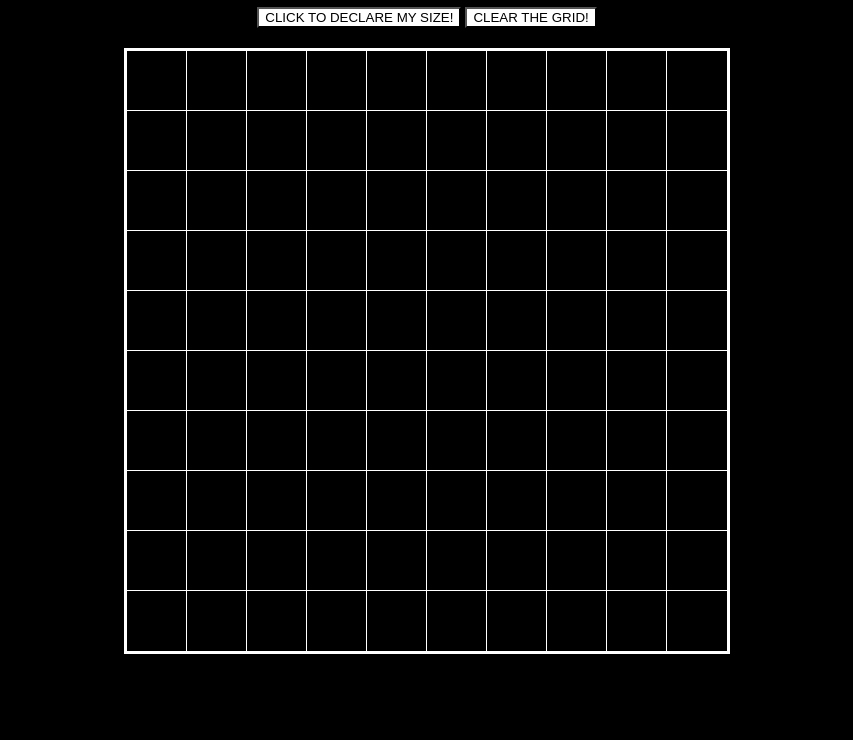
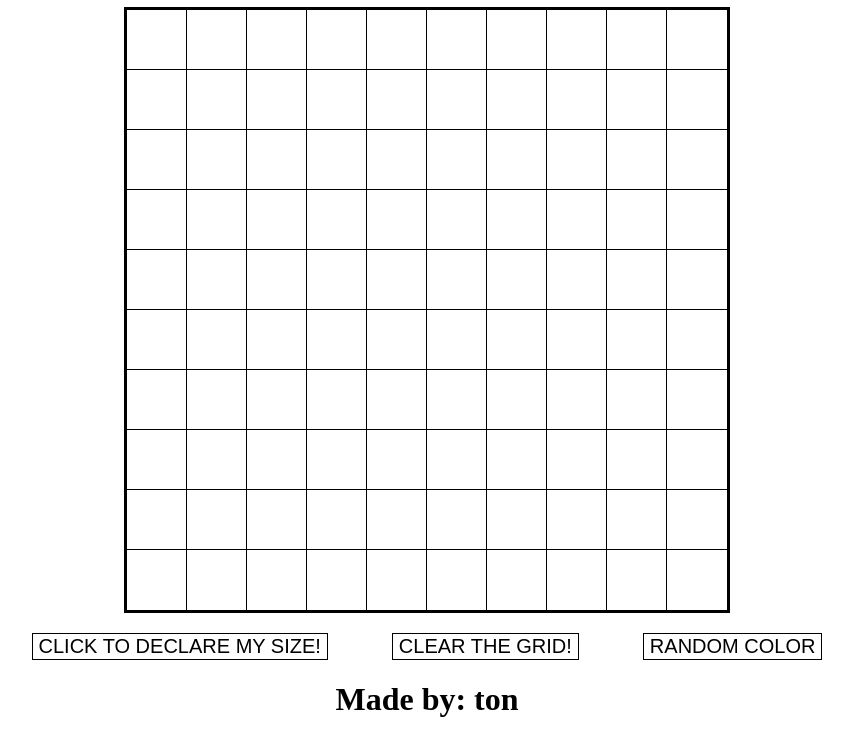
Before and after one commit to antonhann/etchasketch, a plain HTML site: page index.html in a window 1280 px wide. Shown: the part 73-813 px from the top of the page, without its empty margins (213-1066 px from the left). Drawn offline with Linux system fonts and the light colour scheme.

Commit message:
final ig

```diff
--- a/etch.js
+++ b/etch.js
@@ -1,7 +1,10 @@
 const container = document.querySelector('.container')
 changesize(10)
 function promptz(){
-    var x = parseInt(prompt("enter number: "))
+    do{
+        var x = parseInt(prompt("enter number (1-64): "))
+        console.log(x)
+    } while(x < 0 || x >= 65 || !x)
     changesize(x)
 }
 function changesize(n){
@@ -23,7 +26,7 @@ function changesize(n){
     const boxes = document.querySelectorAll('.box')
     boxes.forEach((box) => {
     box.addEventListener('mouseover', function(){
-        box.style.background = 'red'
+        box.style.background = 'black'
     });
 });
 }
@@ -31,6 +34,28 @@ function changesize(n){
 function cleargrid(){
     const boxes = document.querySelectorAll('.box')
     boxes.forEach((box) => {
-        box.style.background = 'black'
+        box.style.background = 'white'
+        box.addEventListener('mouseover', function(){
+            box.style.background = 'black'
     });
+    });
+    const button = document.querySelector('#random')
+    button.style.background = 'white'
+
 }
+
+function randomcolor(){
+    var letters = '0123456789ABCDEF';
+    var color = '#';
+    for (var i = 0; i < 6; i++) {
+        color += letters[Math.floor(Math.random() * 16)];
+    }
+    const boxes = document.querySelectorAll('.box')
+    boxes.forEach((box) => {
+    box.addEventListener('mouseover', function(){
+        box.style.background = color
+    });
+    });
+    const button = document.querySelector('#random')
+    button.style.background = color
+}
--- a/index.html
+++ b/index.html
@@ -8,10 +8,12 @@
     </head>
     <body>
         <h1>ETCH A SKETCH</h1>
-        <button onclick = "promptz()">CLICK TO DECLARE MY SIZE!</button>
-        <button onclick = "cleargrid()">CLEAR THE GRID!</button>
         <div class = 'container'>
         </div>
+        <button onclick = "promptz()" class = 'other'>CLICK TO DECLARE MY SIZE!</button>
+        <button onclick = "cleargrid()" class = 'other'>CLEAR THE GRID!</button>
+        <button onclick = "randomcolor()" id = 'random'>RANDOM COLOR</button>
+        <h1>Made by: ton</h1>
         <script src = 'etch.js'></script>
     </body>
 </html>
--- a/style.css
+++ b/style.css
@@ -1,6 +1,6 @@
 *{
-    background-color: black;
-    color: white;
+    background-color: white;
+    color: black;
     text-align: center;
 }
 .row{
@@ -13,13 +13,17 @@
     border-style: solid;
 }
 .box{
-    outline:1px solid white;
-}
-.box:hover{
-    background-color: red;
+    outline:1px solid black;
 }
 button{
-    margin-bottom: 20px;
-    background-color: white;
+    margin-top: 20px;
+    font-size: 20px;
     color: black;
+    margin-left: 30px;
+    margin-right: 30px;
+    border: 1px solid black;
 }
+.other:hover{
+    color: white;
+    background-color: black;
+}
```
